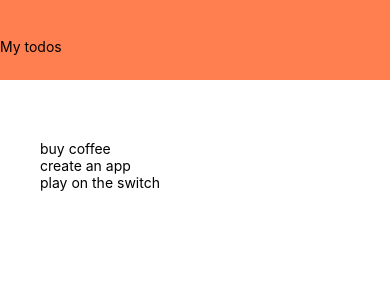
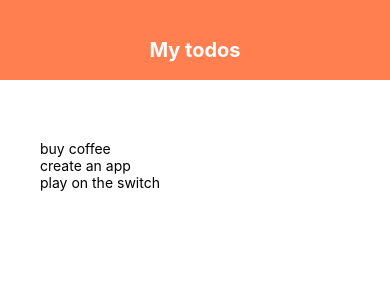
Before and after one commit to sabaPhruidze/todo-app-react-native, a React Native app: screen / in a window 390 px wide. Shown: the top 300 px of the page. Built offline with nearby package versions, Linux system fonts and the light colour scheme.

Commit message:
I corrected the color and styled the title

```diff
--- a/components/Header.js
+++ b/components/Header.js
@@ -14,4 +14,10 @@ const styles = StyleSheet.create({
     paddingTop: 38,
     backgroundColor: "coral",
   },
+  title: {
+    textAlign: "center",
+    color: "#fff",
+    fontSize: 20,
+    fontWeight: "bold",
+  },
 });
```
